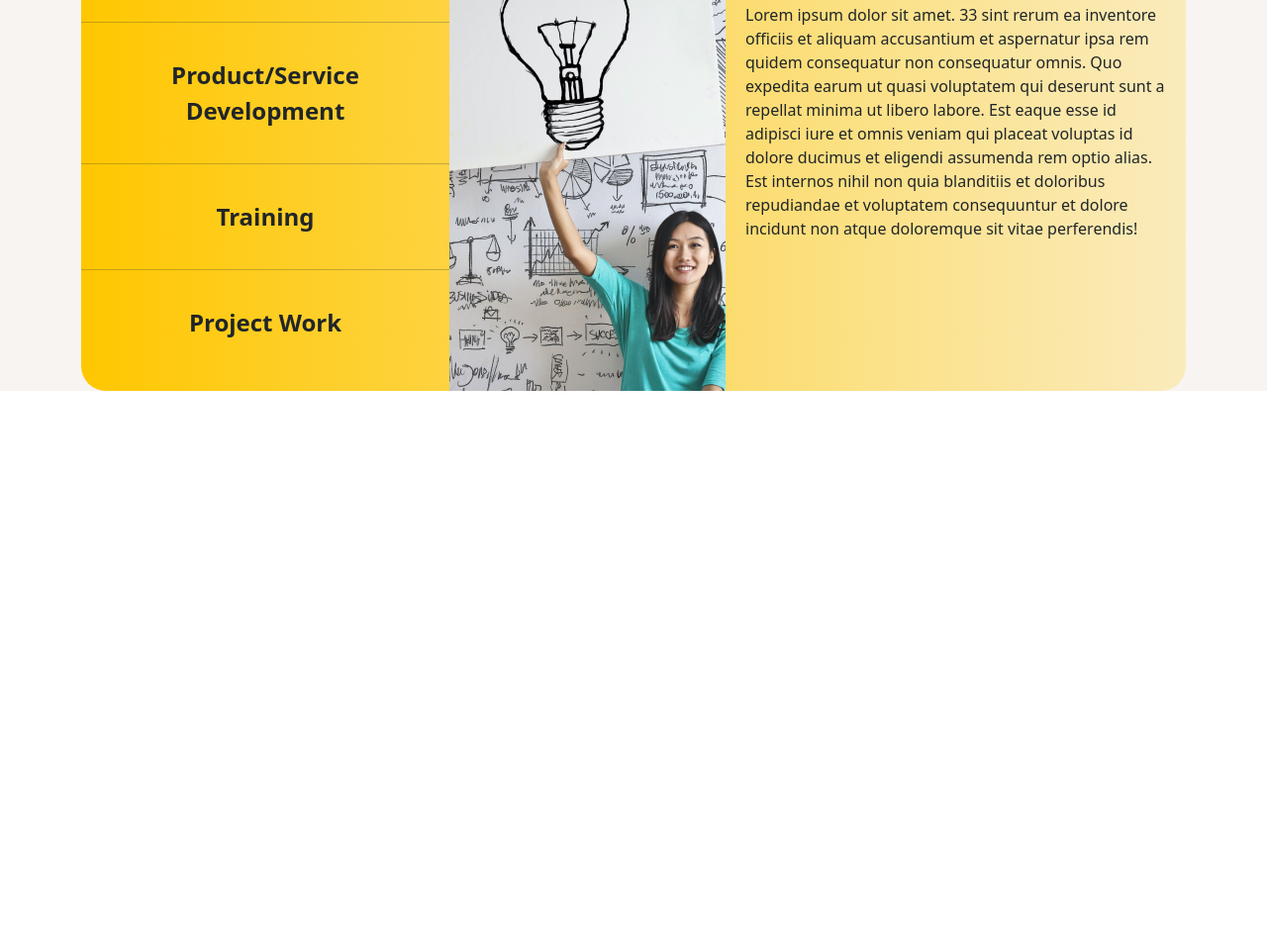
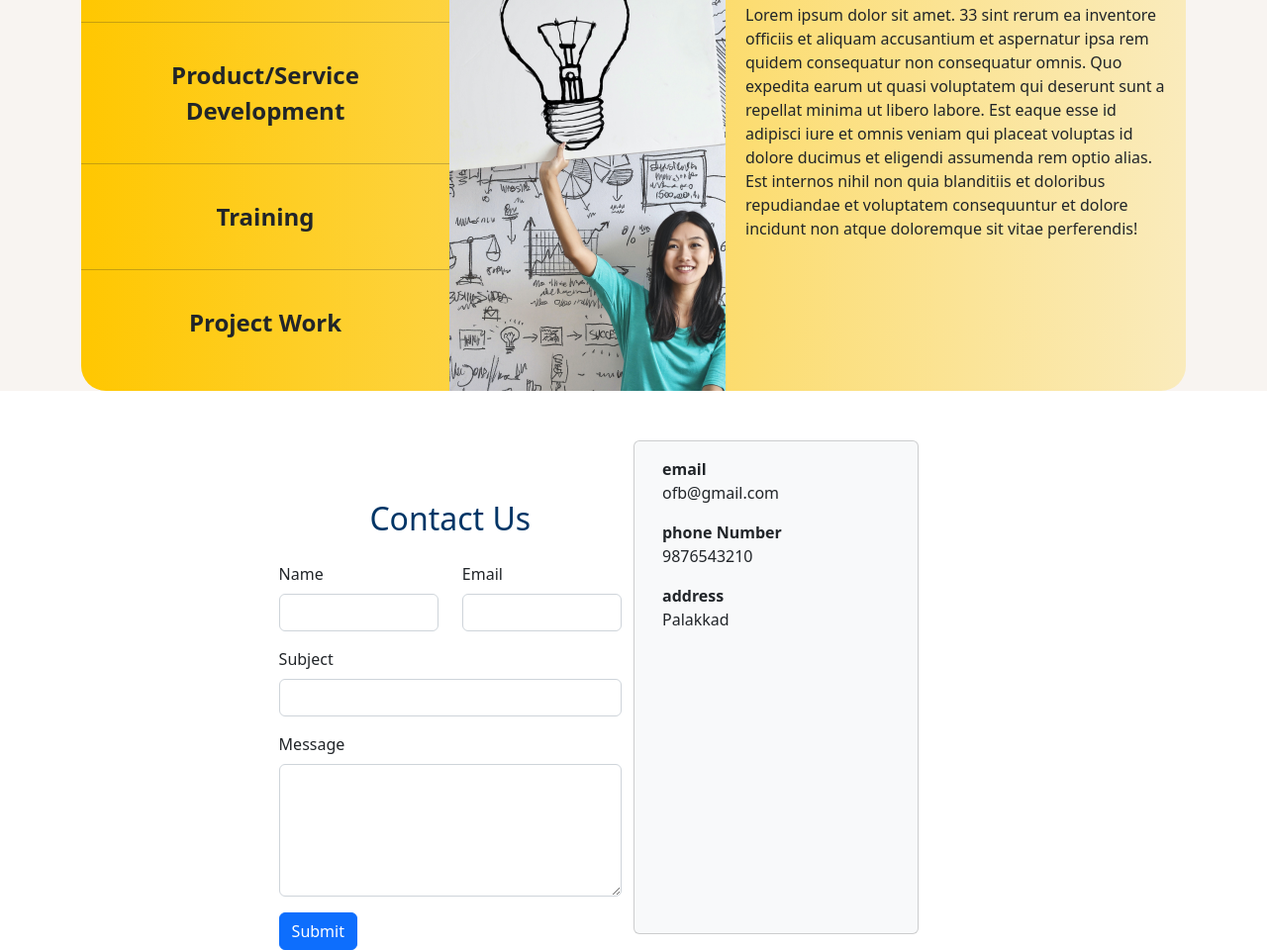
Before and after one commit to AromalPS/OFB-website, a plain HTML site: page Index.html in a window 1280 px wide. Shown: the part 1037-1997 px from the top of the page at 99% size. Before the commit the page ends 1482 px from the top, so only its background shows below. Drawn offline with nearby package versions, Linux system fonts and the light colour scheme.

Commit message:
contact me

```diff
--- a/Index.html
+++ b/Index.html
@@ -82,6 +82,48 @@
           </div>
         </div>
         </div>
+        <div class="container mt-5 d-flex justify-content-center">
+          <div class="row">
+            <!-- Left column for the form -->
+            <div class="col-lg-6">
+              <h2 class="mb-4">Contact Us</h2>
+              <form id="contactForm" method="POST" action="submit_form.php">
+                <div class="row mb-3">
+                  <div class="col">
+                    <label for="name" class="form-label">Name</label>
+                    <input type="text" class="form-control" id="name" name="name" required>
+                  </div>
+                  <div class="col">
+                    <label for="email" class="form-label">Email</label>
+                    <input type="email" class="form-control" id="email" name="email" required>
+                  </div>
+                </div>
+                <div class="mb-3">
+                  <label for="subject" class="form-label">Subject</label>
+                  <input type="text" class="form-control" id="subject" name="subject" required>
+                </div>
+                <div class="mb-3">
+                  <label for="message" class="form-label">Message</label>
+                  <textarea class="form-control" id="message" name="message" rows="5" required></textarea>
+                </div>
+                <button type="submit" class="btn btn-primary">Submit</button>
+              </form>
+            </div>
+
+            <!-- Right column for additional content -->
+            <div class="card bg-light mb-3" style="max-width: 18rem;">
+              <!--<div class="card-header">Header</div> -->
+              <div class="card-body">
+                <!--<h5 class="card-title">Light card title</h5>-->
+                <p class="card-text 1"><strong>email</strong><br>ofb@gmail.com</p>
+                <p class="card-text 2"><strong>phone Number</strong><br>9876543210</p>
+                <p class="card-text 3"><strong>address</strong><br>Palakkad</p>
+              </div>
+            </div>
+            </div>
+          </div>
+        </div>
+
     </main>
 </body>
 </html>
--- a/style.css
+++ b/style.css
@@ -186,3 +186,6 @@ li.selected:hover {
 .description h3 {
     margin-top: 25px;
 }
+.card-body{
+
+}
```
